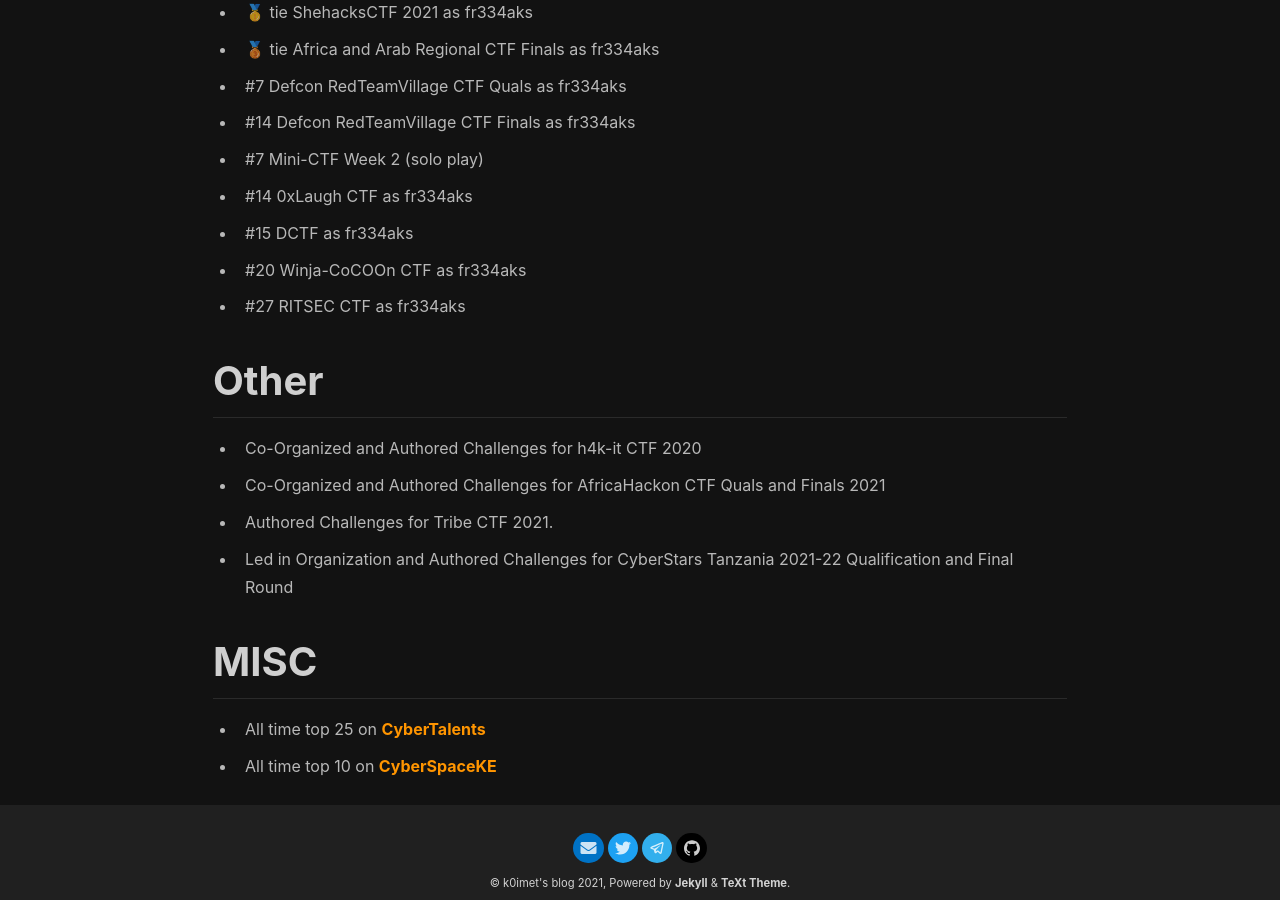
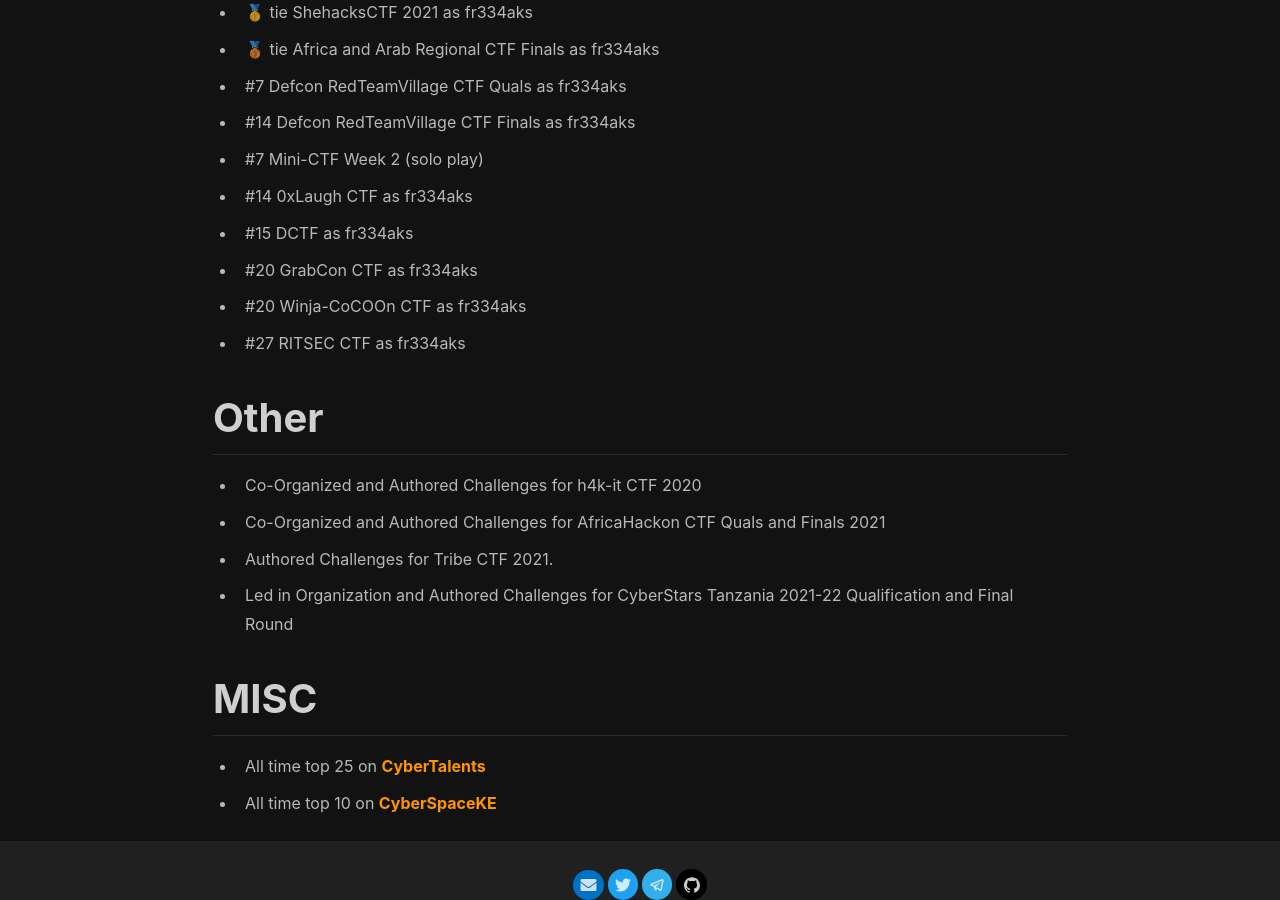
Before and after one commit to k0imet/repo, a Jekyll site: the page built from about.md, in a window 1280 px wide and 900 px high, scrolled down 1002 px. Built offline with Jekyll 4.4.1, drawn with Linux system fonts in a browser that asks for light colours; nearby versions of some CDN libraries.

Commit message:
Update about.md

```diff
--- a/about.md
+++ b/about.md
@@ -79,6 +79,8 @@ Below are some of my/our achievements.
 
 - #15 DCTF as fr334aks
 
+- #20 GrabCon CTF as fr334aks
+
 - #20 Winja-CoCOOn CTF as fr334aks
 
 - #27 RITSEC CTF as fr334aks
```
